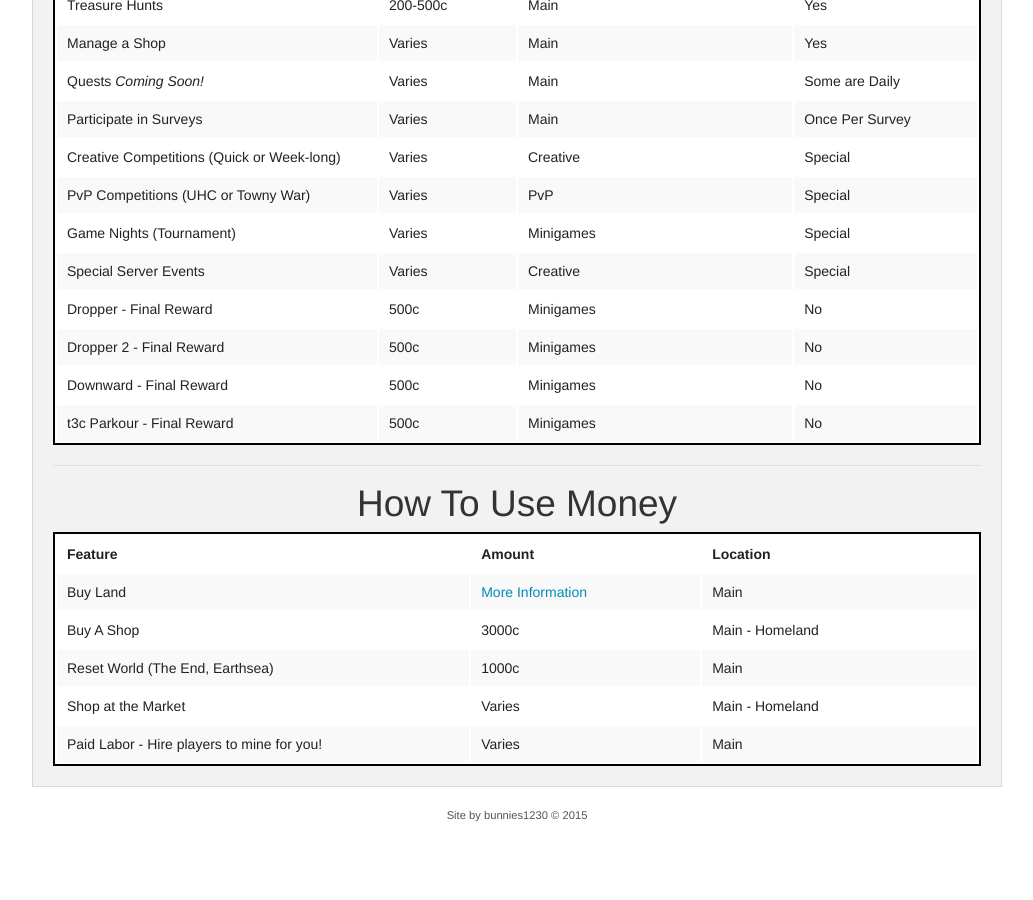
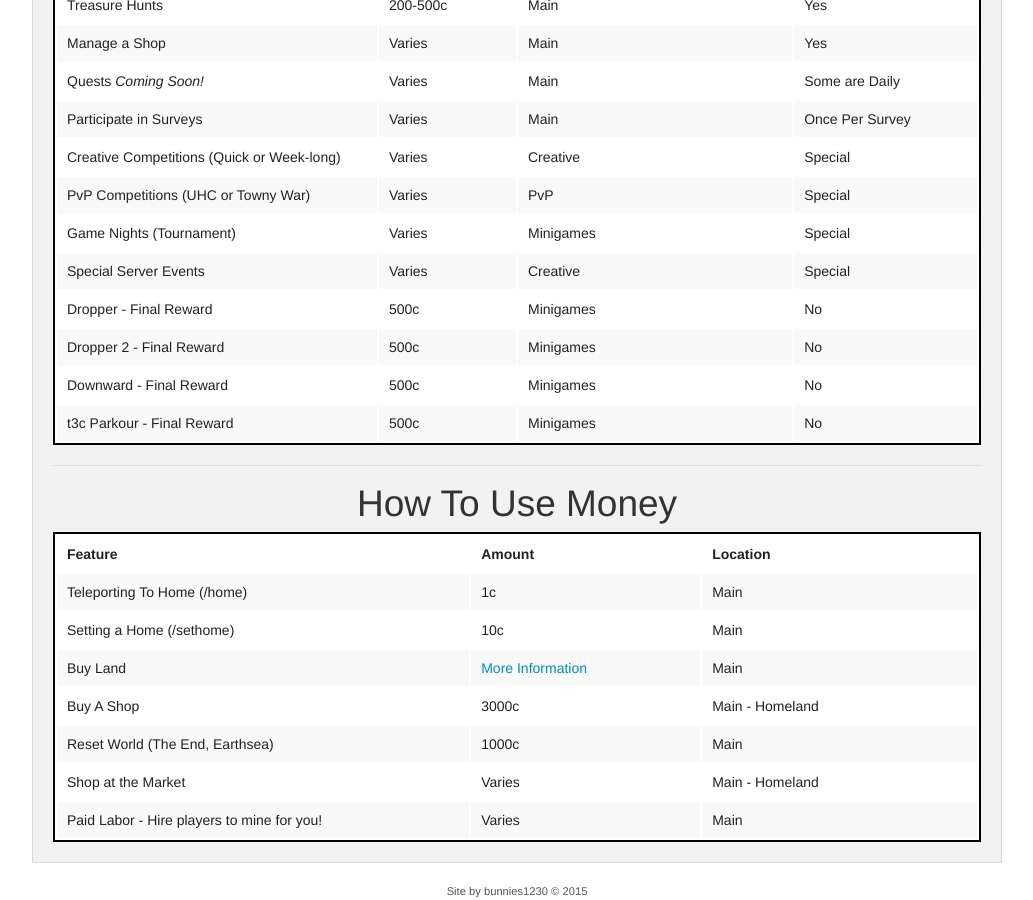
Before and after one commit to damnation-eu/website-beta, a Jekyll site: the page built from economy.md, in a window 1280 px wide and 900 px high, scrolled down 1286 px. Shown: the whole window, without its empty margins (123-1156 px from the left). Built offline with Jekyll 4.4.1, drawn with Linux system fonts in a browser that asks for light colours; nearby versions of some CDN libraries; library files that are not in the unit come from our copies; before the commit the page ends 2110 px from its top, so only the background shows below that.

Commit message:
Update economy.md

```diff
--- a/economy.md
+++ b/economy.md
@@ -184,6 +184,16 @@ ___
     <th class="tg-yw4l" width="30%">Location</th>
   </tr>
   <tr>
+    <td class="tg-9hbo">Teleporting To Home (/home)</td>
+    <td class="tg-9hbo">1c</td>
+    <td class="tg-9hbo">Main</td>
+  </tr>
+  <tr>
+    <td class="tg-9hbo">Setting a Home (/sethome)</td>
+    <td class="tg-9hbo">10c</td>
+    <td class="tg-9hbo">Main</td>
+  </tr>
+  <tr>
     <td class="tg-9hbo">Buy Land</td>
     <td class="tg-9hbo"><a href="{{site.baseurl}}/land">More Information</a></td>
     <td class="tg-9hbo">Main</td>
```
